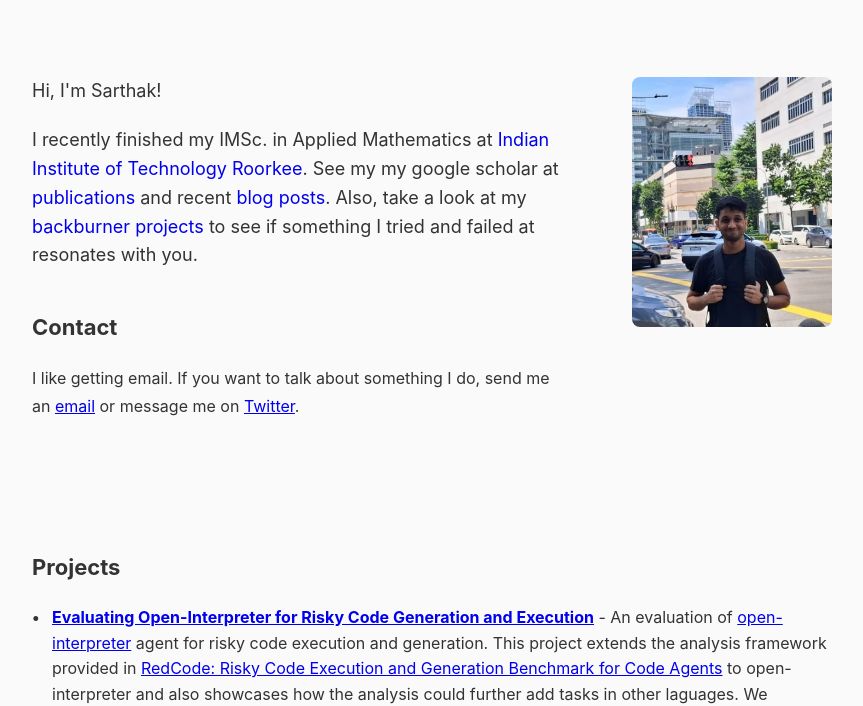
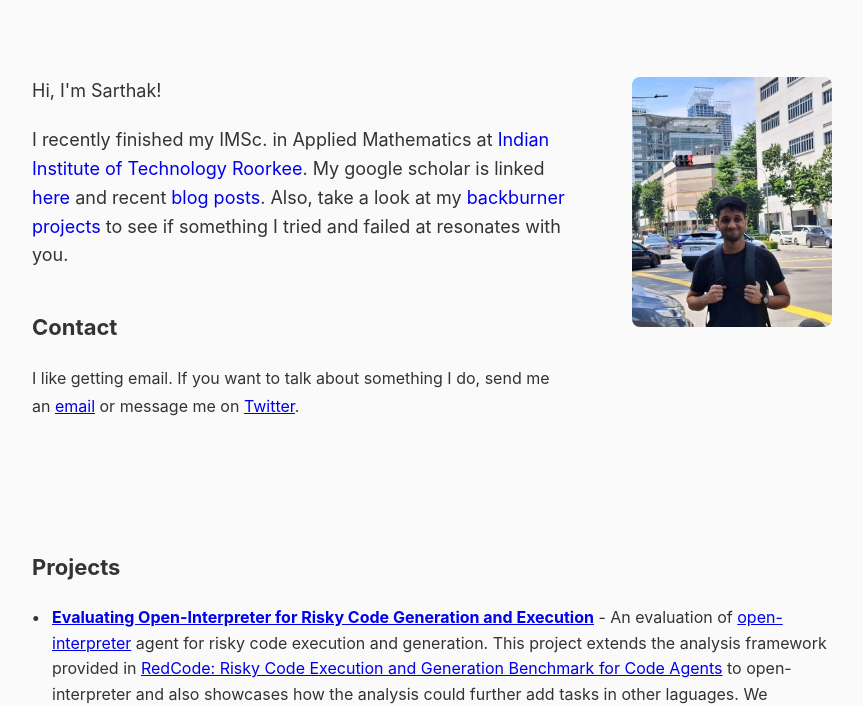
Before and after one commit to mr-sarthakgupta/mr-sarthakgupta.github.io, a plain HTML site: page index.html in a window 1280 px wide. Shown: the part 101-807 px from the top of the page, without its empty margins (208-1071 px from the left). Drawn offline with Linux system fonts and the light colour scheme.

Commit message:
Update index.html

```diff
--- a/index.html
+++ b/index.html
@@ -208,7 +208,7 @@
                 <div class="content">
                     <div class="intro">
                         <p>Hi, I'm Sarthak!</p>
-                        <p>I recently finished my IMSc. in Applied Mathematics at <a href="https://www.iitr.ac.in/">Indian Institute of Technology Roorkee</a>. See my my google scholar at <a href="https://scholar.google.com/citations?user=4pAK58UAAAAJ&hl=en">publications</a> and recent <a href="blog.html">blog posts</a>. Also, take a look at my <a href="#backburner-projects">backburner projects</a> to see if something I tried and failed at resonates with you.</p>
+                        <p>I recently finished my IMSc. in Applied Mathematics at <a href="https://www.iitr.ac.in/">Indian Institute of Technology Roorkee</a>. My google scholar is linked <a href="https://scholar.google.com/citations?user=4pAK58UAAAAJ&hl=en">here</a> and recent <a href="blog.html">blog posts</a>. Also, take a look at my <a href="#backburner-projects">backburner projects</a> to see if something I tried and failed at resonates with you.</p>
                         <!-- <p>See the <a href="#">about</a> page for more. <span class="status-dot"></span></p> -->
                     </div>
 
```
